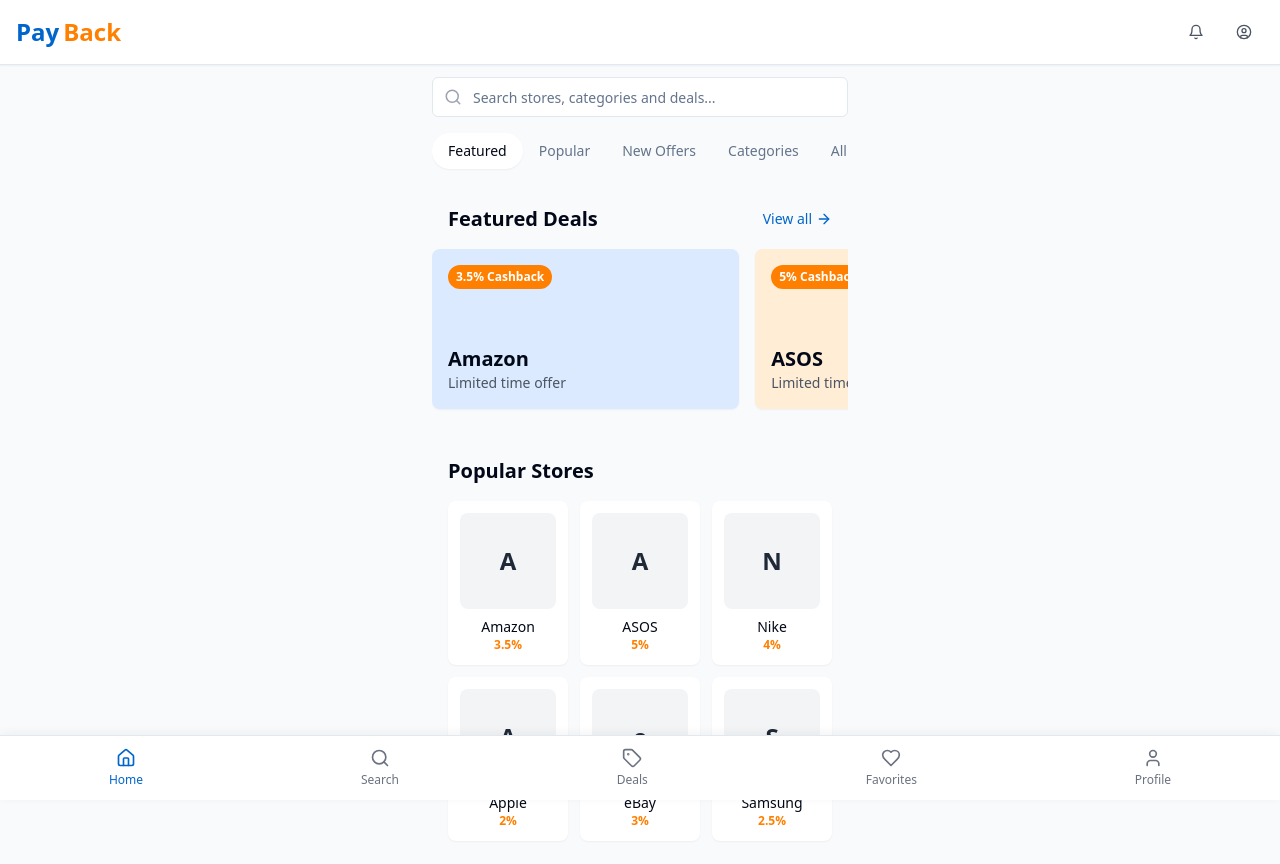
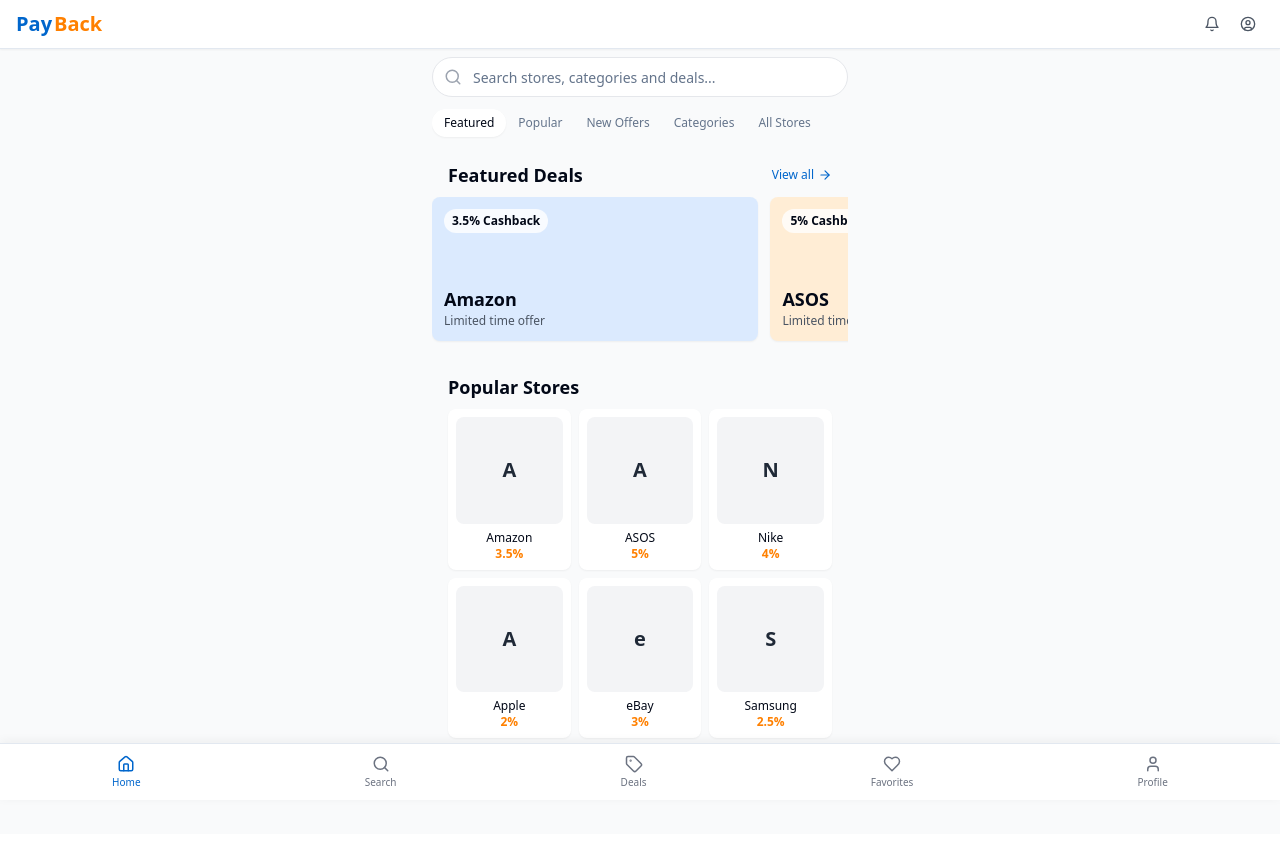
Before and after one commit to giladnn/cashback-clone-mobile-react, a React (Vite) app: page / in a window 1280 px wide. Shown: the top 864 px of the page. After the commit the page ends 834 px from the top, so only its background shows below. Built offline with nearby package versions, Linux system fonts and the light colour scheme.

Commit message:
Refactor: Rewrite the code

```diff
--- a/src/components/CategorySection.tsx
+++ b/src/components/CategorySection.tsx
@@ -16,18 +16,18 @@ const categories = [
 
 const CategorySection = () => {
   return (
-    <div className="py-4">
-      <div className="px-4 mb-4">
-        <h2 className="text-xl font-bold">Categories</h2>
+    <div className="py-2">
+      <div className="px-4 mb-2">
+        <h2 className="text-lg font-bold">Categories</h2>
       </div>
 
       <ScrollArea className="w-full whitespace-nowrap">
-        <div className="flex space-x-3 px-4">
+        <div className="flex space-x-2 px-4">
           {categories.map((category) => (
-            <Card key={category.id} className="featured-card card-hover border-0">
-              <CardContent className="flex flex-col items-center p-3">
-                <div className="text-2xl mb-1">{category.icon}</div>
-                <span className="text-sm font-medium">{category.name}</span>
+            <Card key={category.id} className="featured-card active:scale-95 transition-transform border-0 shadow-sm">
+              <CardContent className="flex flex-col items-center p-2">
+                <div className="text-xl mb-0.5">{category.icon}</div>
+                <span className="text-xs font-medium">{category.name}</span>
               </CardContent>
             </Card>
           ))}
--- a/src/components/FeaturedSlider.tsx
+++ b/src/components/FeaturedSlider.tsx
@@ -29,28 +29,27 @@ const slides = [
 
 const FeaturedSlider = () => {
   return (
-    <div className="py-4">
-      <div className="flex items-center justify-between mb-4 px-4">
-        <h2 className="text-xl font-bold">Featured Deals</h2>
-        <button className="flex items-center text-primary text-sm font-medium">
-          View all <ArrowRight size={16} className="ml-1" />
+    <div className="py-3">
+      <div className="flex items-center justify-between mb-2 px-4">
+        <h2 className="text-lg font-bold">Featured Deals</h2>
+        <button className="flex items-center text-primary text-xs font-medium">
+          View all <ArrowRight size={14} className="ml-1" />
         </button>
       </div>
 
-      <div className="flex overflow-x-auto scrollbar-none snap-x snap-mandatory pb-4 px-4 space-x-4">
+      <div className="flex overflow-x-auto scrollbar-none snap-x snap-mandatory pb-3 px-4 space-x-3">
         {slides.map((slide) => (
           <div
             key={slide.id}
-            className="snap-start snap-always flex-shrink-0 w-[80%]"
+            className="snap-start snap-always flex-shrink-0 w-[85%]"
           >
-            <Card className={`featured-card card-hover border-0 h-40 ${slide.color}`}>
+            <Card className={`featured-card shadow-sm active:scale-98 transition-transform border-0 h-36 ${slide.color}`}>
               <CardContent className="p-0 h-full relative">
-                {/* Placeholder for actual image */}
-                <div className="w-full h-full flex flex-col justify-between p-4">
-                  <div className="cashback-tag self-start">{slide.cashback} Cashback</div>
+                <div className="w-full h-full flex flex-col justify-between p-3">
+                  <div className="px-2 py-1 bg-white/80 rounded-full text-xs font-semibold self-start">{slide.cashback} Cashback</div>
                   <div>
-                    <h3 className="text-xl font-bold">{slide.title}</h3>
-                    <p className="text-sm text-gray-600">Limited time offer</p>
+                    <h3 className="text-lg font-bold">{slide.title}</h3>
+                    <p className="text-xs text-gray-600">Limited time offer</p>
                   </div>
                 </div>
               </CardContent>
--- a/src/components/FooterNav.tsx
+++ b/src/components/FooterNav.tsx
@@ -5,26 +5,26 @@ import { Home, Search, Tag, Heart, User } from "lucide-react";
 const FooterNav = () => {
   return (
     <nav className="fixed bottom-0 left-0 right-0 bg-white border-t shadow-[0_-2px_10px_rgba(0,0,0,0.05)] z-40">
-      <div className="flex justify-around items-center h-16">
+      <div className="flex justify-around items-center h-14">
         <button className="flex flex-col items-center justify-center text-primary">
-          <Home size={20} />
-          <span className="text-xs mt-1">Home</span>
+          <Home size={18} />
+          <span className="text-[10px] mt-0.5">Home</span>
         </button>
         <button className="flex flex-col items-center justify-center text-gray-500">
-          <Search size={20} />
-          <span className="text-xs mt-1">Search</span>
+          <Search size={18} />
+          <span className="text-[10px] mt-0.5">Search</span>
         </button>
         <button className="flex flex-col items-center justify-center text-gray-500">
-          <Tag size={20} />
-          <span className="text-xs mt-1">Deals</span>
+          <Tag size={18} />
+          <span className="text-[10px] mt-0.5">Deals</span>
         </button>
         <button className="flex flex-col items-center justify-center text-gray-500">
-          <Heart size={20} />
-          <span className="text-xs mt-1">Favorites</span>
+          <Heart size={18} />
+          <span className="text-[10px] mt-0.5">Favorites</span>
         </button>
         <button className="flex flex-col items-center justify-center text-gray-500">
-          <User size={20} />
-          <span className="text-xs mt-1">Profile</span>
+          <User size={18} />
+          <span className="text-[10px] mt-0.5">Profile</span>
         </button>
       </div>
     </nav>
--- a/src/components/Header.tsx
+++ b/src/components/Header.tsx
@@ -6,19 +6,19 @@ import { UserCircle, Bell } from "lucide-react";
 const Header = () => {
   return (
     <header className="sticky top-0 z-50 bg-white border-b shadow-sm">
-      <div className="container mx-auto px-4 py-3">
+      <div className="container mx-auto px-4 py-2">
         <div className="flex items-center justify-between">
-          <div className="flex items-center space-x-1">
-            <span className="text-2xl font-bold text-primary">Pay</span>
-            <span className="text-2xl font-bold text-secondary">Back</span>
+          <div className="flex items-center space-x-0.5">
+            <span className="text-xl font-bold text-primary">Pay</span>
+            <span className="text-xl font-bold text-secondary">Back</span>
           </div>
 
-          <div className="flex items-center space-x-2">
-            <Button variant="ghost" size="icon" className="text-gray-600">
-              <Bell size={20} />
+          <div className="flex items-center space-x-1">
+            <Button variant="ghost" size="icon" className="text-gray-600 h-8 w-8">
+              <Bell size={18} />
             </Button>
-            <Button variant="ghost" size="icon" className="text-gray-600">
-              <UserCircle size={20} />
+            <Button variant="ghost" size="icon" className="text-gray-600 h-8 w-8">
+              <UserCircle size={18} />
             </Button>
           </div>
         </div>
--- a/src/components/StoreGrid.tsx
+++ b/src/components/StoreGrid.tsx
@@ -13,19 +13,19 @@ const stores = [
 
 const StoreGrid = ({ title }: { title: string }) => {
   return (
-    <div className="py-4">
-      <div className="px-4 mb-4">
-        <h2 className="text-xl font-bold">{title}</h2>
+    <div className="py-2">
+      <div className="px-4 mb-2">
+        <h2 className="text-lg font-bold">{title}</h2>
       </div>
 
-      <div className="grid grid-cols-3 gap-3 px-4">
+      <div className="grid grid-cols-3 gap-2 px-4">
         {stores.map((store) => (
-          <Card key={store.id} className="featured-card card-hover border-0">
-            <CardContent className="p-3 text-center">
-              <div className="w-full aspect-square rounded-lg bg-gray-100 flex items-center justify-center mb-2">
-                <div className="text-2xl font-bold text-gray-800">{store.name.charAt(0)}</div>
+          <Card key={store.id} className="featured-card active:scale-95 transition-transform border-0 shadow-sm">
+            <CardContent className="p-2 text-center">
+              <div className="w-full aspect-square rounded-lg bg-gray-100 flex items-center justify-center mb-1.5">
+                <div className="text-xl font-bold text-gray-800">{store.name.charAt(0)}</div>
               </div>
-              <h3 className="text-sm font-medium truncate">{store.name}</h3>
+              <h3 className="text-xs font-medium truncate">{store.name}</h3>
               <p className="text-xs text-secondary font-bold">{store.cashback}</p>
             </CardContent>
           </Card>
--- a/src/pages/Index.tsx
+++ b/src/pages/Index.tsx
@@ -18,13 +18,13 @@ const Index = () => {
       <Header />
 
       <main className="container mx-auto max-w-lg">
-        <div className="px-4 py-3">
-          <div className="relative mb-4">
+        <div className="px-4 py-2">
+          <div className="relative mb-3">
             <Search className="absolute left-3 top-1/2 transform -translate-y-1/2 text-gray-400" size={18} />
             <Input
               type="text"
               placeholder="Search stores, categories and deals..."
-              className="w-full pl-10 pr-4 py-2"
+              className="w-full pl-10 pr-4 py-2 text-sm rounded-full border-gray-200"
               value={searchQuery}
               onChange={(e) => setSearchQuery(e.target.value)}
             />
@@ -32,34 +32,34 @@ const Index = () => {
 
           <Tabs defaultValue="featured" className="w-full">
             <ScrollArea className="w-full">
-              <TabsList className="w-full justify-start mb-3 bg-transparent p-0 h-auto">
-                <TabsTrigger value="featured" className="px-4 py-2 text-sm rounded-full">Featured</TabsTrigger>
-                <TabsTrigger value="popular" className="px-4 py-2 text-sm rounded-full">Popular</TabsTrigger>
-                <TabsTrigger value="new" className="px-4 py-2 text-sm rounded-full">New Offers</TabsTrigger>
-                <TabsTrigger value="categories" className="px-4 py-2 text-sm rounded-full">Categories</TabsTrigger>
-                <TabsTrigger value="all" className="px-4 py-2 text-sm rounded-full">All Stores</TabsTrigger>
+              <TabsList className="w-full justify-start mb-2 bg-transparent p-0 h-auto">
+                <TabsTrigger value="featured" className="px-3 py-1.5 text-xs rounded-full">Featured</TabsTrigger>
+                <TabsTrigger value="popular" className="px-3 py-1.5 text-xs rounded-full">Popular</TabsTrigger>
+                <TabsTrigger value="new" className="px-3 py-1.5 text-xs rounded-full">New Offers</TabsTrigger>
+                <TabsTrigger value="categories" className="px-3 py-1.5 text-xs rounded-full">Categories</TabsTrigger>
+                <TabsTrigger value="all" className="px-3 py-1.5 text-xs rounded-full">All Stores</TabsTrigger>
               </TabsList>
             </ScrollArea>
 
-            <TabsContent value="featured" className="mt-2">
+            <TabsContent value="featured" className="mt-1">
               <FeaturedSlider />
               <StoreGrid title="Popular Stores" />
             </TabsContent>
 
-            <TabsContent value="popular" className="mt-2">
+            <TabsContent value="popular" className="mt-1">
               <StoreGrid title="Popular Stores" />
             </TabsContent>
 
-            <TabsContent value="new" className="mt-2">
+            <TabsContent value="new" className="mt-1">
               <StoreGrid title="New Offers" />
             </TabsContent>
 
-            <TabsContent value="categories" className="mt-2">
+            <TabsContent value="categories" className="mt-1">
               <CategorySection />
               <StoreGrid title="Stores by Category" />
             </TabsContent>
 
-            <TabsContent value="all" className="mt-2">
+            <TabsContent value="all" className="mt-1">
               <CategorySection />
               <StoreGrid title="All Stores" />
             </TabsContent>
```
